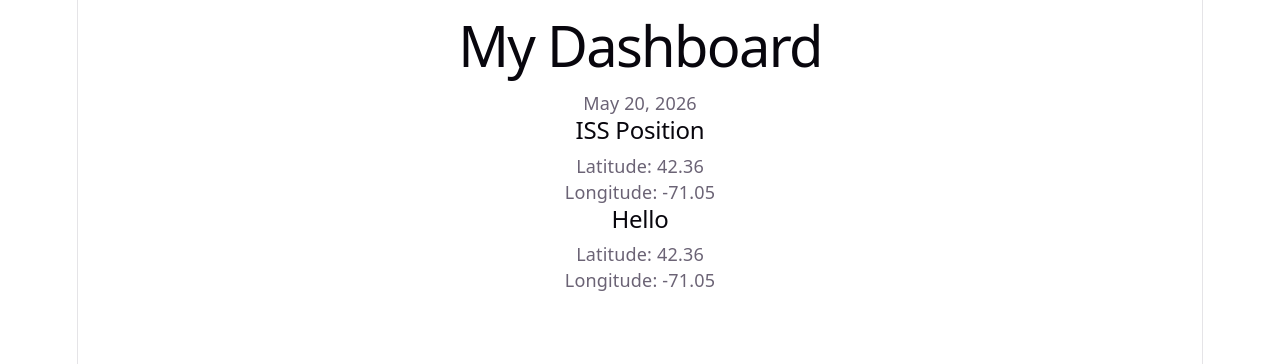
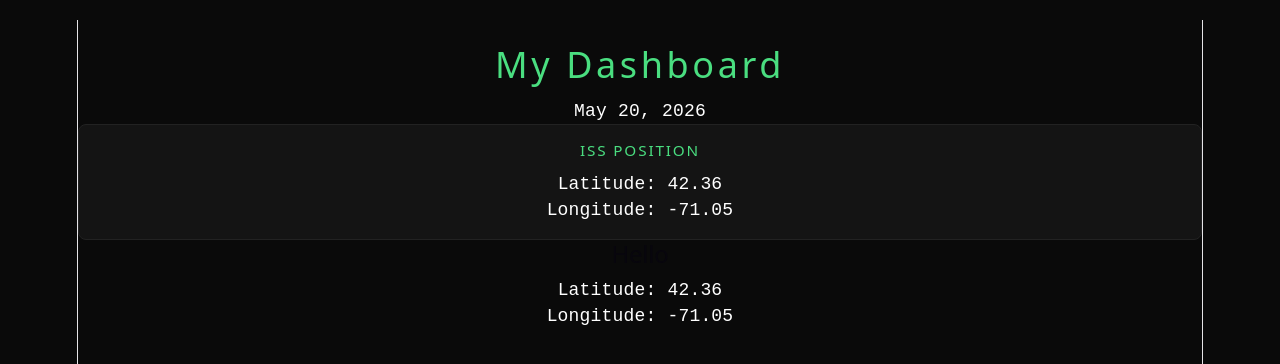
Before and after one commit to hrachyah13-wq/Hrachya-, a React (Vite) app: page / in a window 1280 px wide. Shown: the top 364 px of the page. Built offline with nearby package versions, Linux system fonts and the light colour scheme.

Commit message:
ՈՒշադիր լսում և հասկանում եմ

```diff
--- a/src/App.css
+++ b/src/App.css
@@ -1,4 +1,4 @@
-.counter {
+/* .counter {
   font-size: 16px;
   padding: 5px 10px;
   border-radius: 5px;
@@ -181,4 +181,39 @@
     right: 0;
     border-right-color: var(--border);
   }
+} */
+body {
+  background: #0a0a0a;
+  color: white;
+  font-family: monospace;
+  margin: 0;
+  padding: 20px;
 }
+
+.dashboard h1 {
+  font-size: 2rem;
+  color: #4ade80;
+  margin-bottom: 20px;
+  letter-spacing: 0.1em;
+}
+
+.grid {
+  display: grid;
+  grid-template-columns: 1fr 1fr;
+  gap: 16px;
+}
+
+.card {
+  background: #141414;
+  border: 1px solid #222;
+  border-radius: 8px;
+  padding: 16px;
+}
+
+.card h2 {
+  color: #4ade80;
+  font-size: 0.85rem;
+  letter-spacing: 0.12em;
+  text-transform: uppercase;
+  margin-bottom: 12px;
+}
--- a/src/App.jsx
+++ b/src/App.jsx
@@ -1,3 +1,4 @@
+import './App.css'
 
 
   // export default function App (){
```
